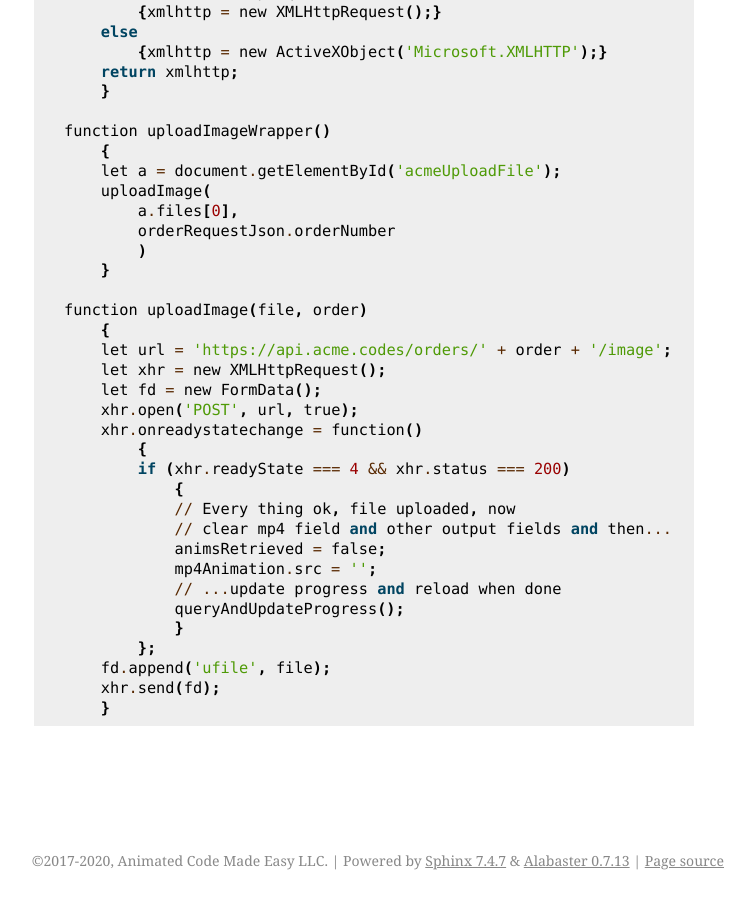
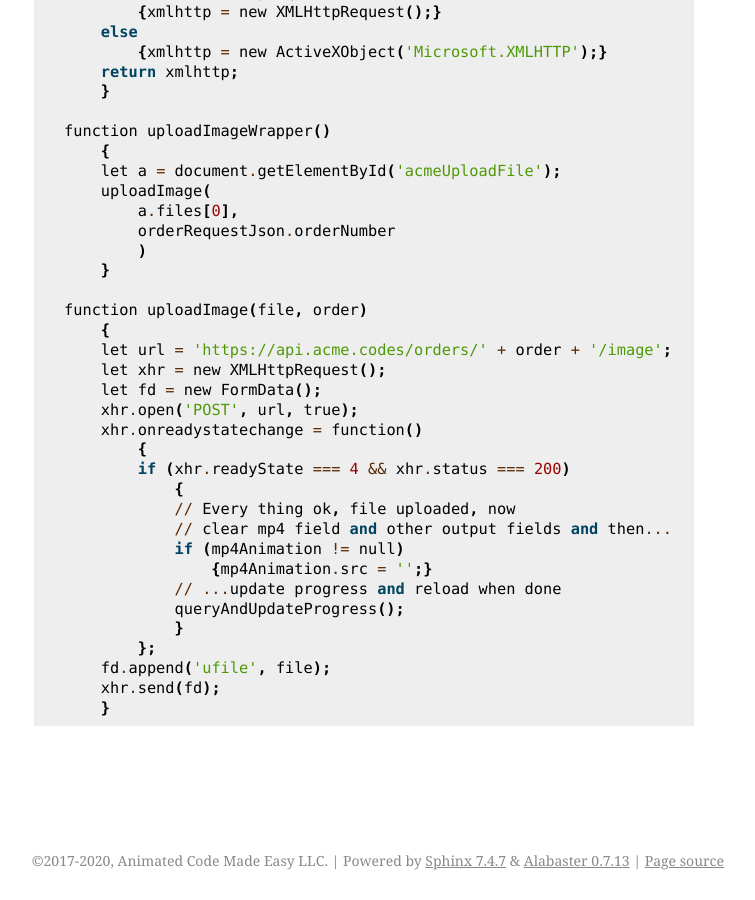
Before and after one commit to pcmillerAcme/docs, a Sphinx documentation site: the page built from source/SDK.rst, in a window 1280 px wide and 900 px high, scrolled down 17704 px. Shown: the whole window, without its empty margins (386-1141 px from the left). Built offline with Sphinx 7.4.7, drawn with Linux system fonts in a browser that asks for light colours.

Commit message:
Fixed image upload javascript

```diff
--- a/source/SDK.rst
+++ b/source/SDK.rst
@@ -916,8 +916,8 @@ read acmeWebAnimationClientImageUpload.js
                 {
                 // Every thing ok, file uploaded, now
                 // clear mp4 field and other output fields and then...
-                animsRetrieved = false;
-                mp4Animation.src = '';
+                if (mp4Animation != null)
+                    {mp4Animation.src = '';}
                 // ...update progress and reload when done
                 queryAndUpdateProgress();
                 }
--- a/source/_static/acmeWebAnimationClientImageUpload.js
+++ b/source/_static/acmeWebAnimationClientImageUpload.js
@@ -132,8 +132,8 @@ function uploadImage(file, order)
             {
             // Every thing ok, file uploaded, now
             // clear mp4 field and other output fields and then...
-            animsRetrieved = false;
-            mp4Animation.src = '';
+            if (mp4Animation != null)
+                {mp4Animation.src = '';}
             // ...update progress and reload when done
             queryAndUpdateProgress();
             }
```
